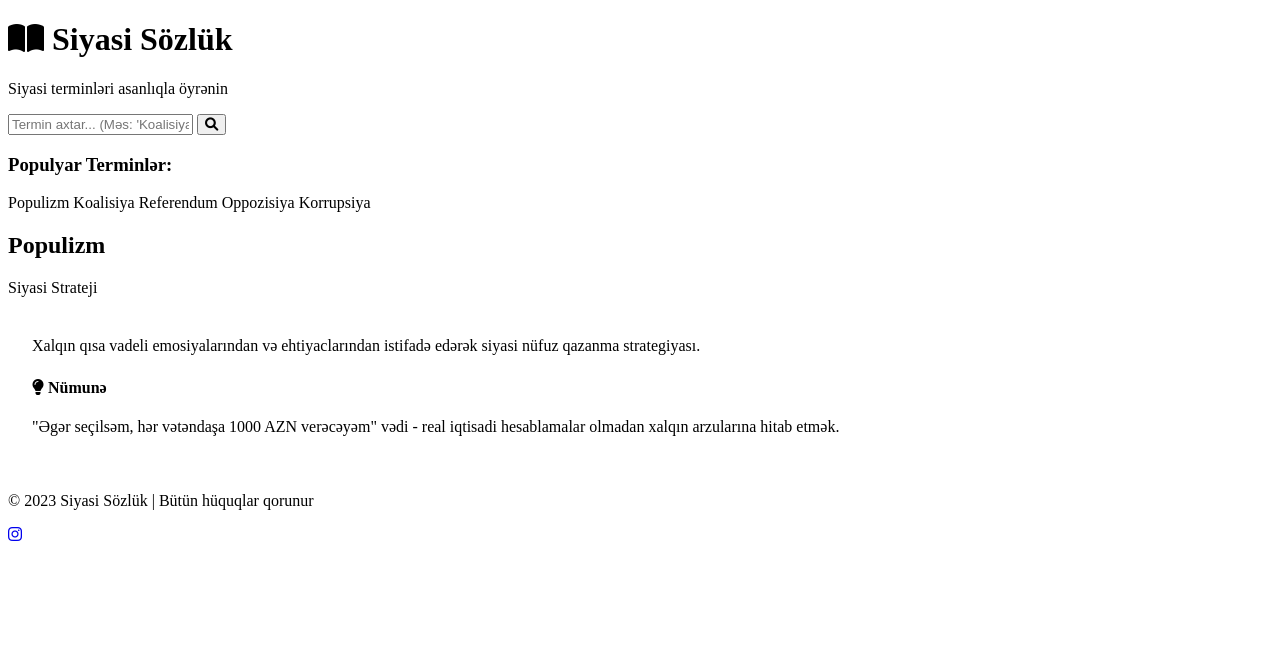
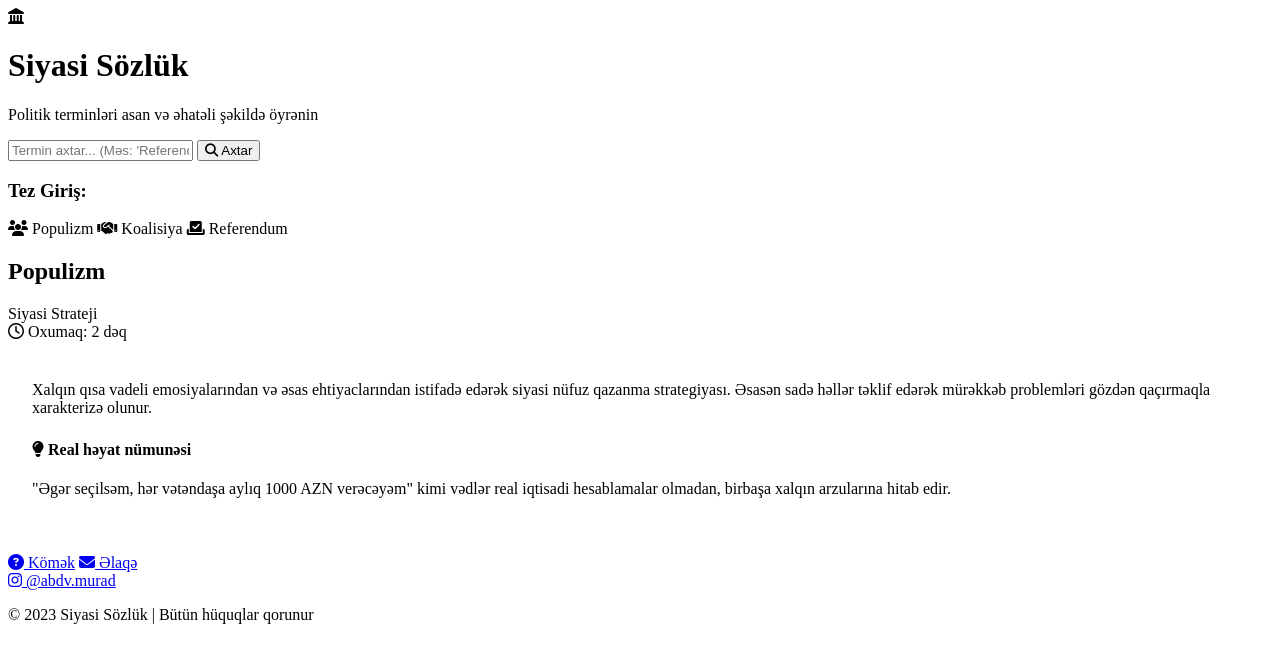
Before and after one commit to ayouready/siyasi-sozluk, a plain HTML site: page index.html in a window 1280 px wide. Drawn offline with Linux system fonts and the light colour scheme.

Commit message:
Update index.html

```diff
--- a/index.html
+++ b/index.html
@@ -5,60 +5,95 @@
     <meta name="viewport" content="width=device-width, initial-scale=1.0">
     <title>Siyasi Sözlük</title>
     <link rel="stylesheet" href="css/style.css">
-    <link href="https://fonts.googleapis.com/css2?family=Poppins:wght@400;500;600;700&display=swap" rel="stylesheet">
-    <link rel="stylesheet" href="https://cdnjs.cloudflare.com/ajax/libs/font-awesome/6.0.0-beta3/css/all.min.css">
+    <link href="https://fonts.googleapis.com/css2?family=Poppins:wght@300;400;500;600;700&display=swap" rel="stylesheet">
+    <link rel="stylesheet" href="https://cdnjs.cloudflare.com/ajax/libs/font-awesome/6.4.0/css/all.min.css">
 </head>
 <body>
-    <header>
-        <div class="container">
-            <h1><i class="fas fa-book-open"></i> Siyasi Sözlük</h1>
-            <p>Siyasi terminləri asanlıqla öyrənin</p>
+    <header class="main-header">
+        <div class="header-content">
+            <div class="logo">
+                <i class="fas fa-landmark"></i>
+                <h1>Siyasi Sözlük</h1>
+            </div>
+            <p class="tagline">Politik terminləri asan və əhatəli şəkildə öyrənin</p>
         </div>
     </header>
 
-    <main class="container">
-        <section class="search-section">
+    <main class="content-wrapper">
+        <section class="search-container">
             <div class="search-box">
-                <input type="text" id="search" placeholder="Termin axtar... (Məs: 'Koalisiya')">
-                <button onclick="searchTerm()"><i class="fas fa-search"></i></button>
+                <input type="text" id="search" placeholder="Termin axtar... (Məs: 'Referendum')">
+                <button onclick="searchTerm()">
+                    <i class="fas fa-search"></i> Axtar
+                </button>
             </div>
 
-            <div class="popular-terms">
-                <h3>Populyar Terminlər:</h3>
+            <div class="quick-access">
+                <h3>Tez Giriş:</h3>
                 <div class="term-tags">
-                    <span class="term-tag" onclick="showTerm('populizm')">Populizm</span>
-                    <span class="term-tag" onclick="showTerm('koalisiya')">Koalisiya</span>
-                    <span class="term-tag" onclick="showTerm('referendum')">Referendum</span>
-                    <span class="term-tag" onclick="showTerm('oppozisiya')">Oppozisiya</span>
-                    <span class="term-tag" onclick="showTerm('korrupsiya')">Korrupsiya</span>
+                    <span class="term-tag" onclick="showTerm('populizm')">
+                        <i class="fas fa-users"></i> Populizm
+                    </span>
+                    <span class="term-tag" onclick="showTerm('koalisiya')">
+                        <i class="fas fa-handshake"></i> Koalisiya
+                    </span>
+                    <span class="term-tag" onclick="showTerm('referendum')">
+                        <i class="fas fa-vote-yea"></i> Referendum
+                    </span>
                 </div>
             </div>
         </section>
 
-        <section class="term-container">
-            <article id="populizm" class="term-card">
+        <section class="terms-container">
+            <article id="populizm" class="term-card active">
                 <div class="term-header">
-                    <h2>Populizm</h2>
-                    <span class="term-category">Siyasi Strateji</span>
+                    <div class="term-title">
+                        <h2>Populizm</h2>
+                        <span class="term-category">Siyasi Strateji</span>
+                    </div>
+                    <div class="term-meta">
+                        <span><i class="far fa-clock"></i> Oxumaq: 2 dəq</span>
+                    </div>
                 </div>
                 <div class="term-body">
-                    <p class="term-definition">Xalqın qısa vadeli emosiyalarından və ehtiyaclarından istifadə edərək siyasi nüfuz qazanma strategiyası.</p>
-                    <div class="term-example">
-                        <h4><i class="fas fa-lightbulb"></i> Nümunə</h4>
-                        <p>"Əgər seçilsəm, hər vətəndaşa 1000 AZN verəcəyəm" vədi - real iqtisadi hesablamalar olmadan xalqın arzularına hitab etmək.</p>
+                    <div class="term-content">
+                        <p class="term-definition">
+                            Xalqın qısa vadeli emosiyalarından və əsas ehtiyaclarından istifadə edərək
+                            siyasi nüfuz qazanma strategiyası. Əsasən sadə həllər təklif edərək mürəkkəb
+                            problemləri gözdən qaçırmaqla xarakterizə olunur.
+                        </p>
+
+                        <div class="term-example">
+                            <h4><i class="fas fa-lightbulb"></i> Real həyat nümunəsi</h4>
+                            <p>
+                                "Əgər seçilsəm, hər vətəndaşa aylıq 1000 AZN verəcəyəm" kimi vədlər
+                                real iqtisadi hesablamalar olmadan, birbaşa xalqın arzularına hitab edir.
+                            </p>
+                        </div>
                     </div>
                 </div>
             </article>
 
-            <!-- Other term cards (koalisiya, referendum, oppozisiya, korrupsiya) with same structure -->
+            <!-- Digər termin kartları eyni strukturdadır -->
         </section>
     </main>
 
-    <footer>
-        <div class="container">
-            <p>© 2023 Siyasi Sözlük | Bütün hüquqlar qorunur</p>
+    <footer class="main-footer">
+        <div class="footer-content">
+            <div class="footer-links">
+                <a href="#"><i class="fas fa-question-circle"></i> Kömək</a>
+                <a href="#"><i class="fas fa-envelope"></i> Əlaqə</a>
+            </div>
+
             <div class="social-links">
-                <a href="https://www.instagram.com/abdv.murad?igsh=Ynlqazk1dmxoMXdk&utm_source=qr" target="_blank"><i class="fab fa-instagram"></i></a>
+                <a href="https://www.instagram.com/abdv.murad?igsh=Ynlqazk1dmxoMXdk&utm_source=qr"
+                   target="_blank" class="instagram-link">
+                    <i class="fab fa-instagram"></i> @abdv.murad
+                </a>
+            </div>
+
+            <div class="copyright">
+                <p>© 2023 Siyasi Sözlük | Bütün hüquqlar qorunur</p>
             </div>
         </div>
     </footer>
```
